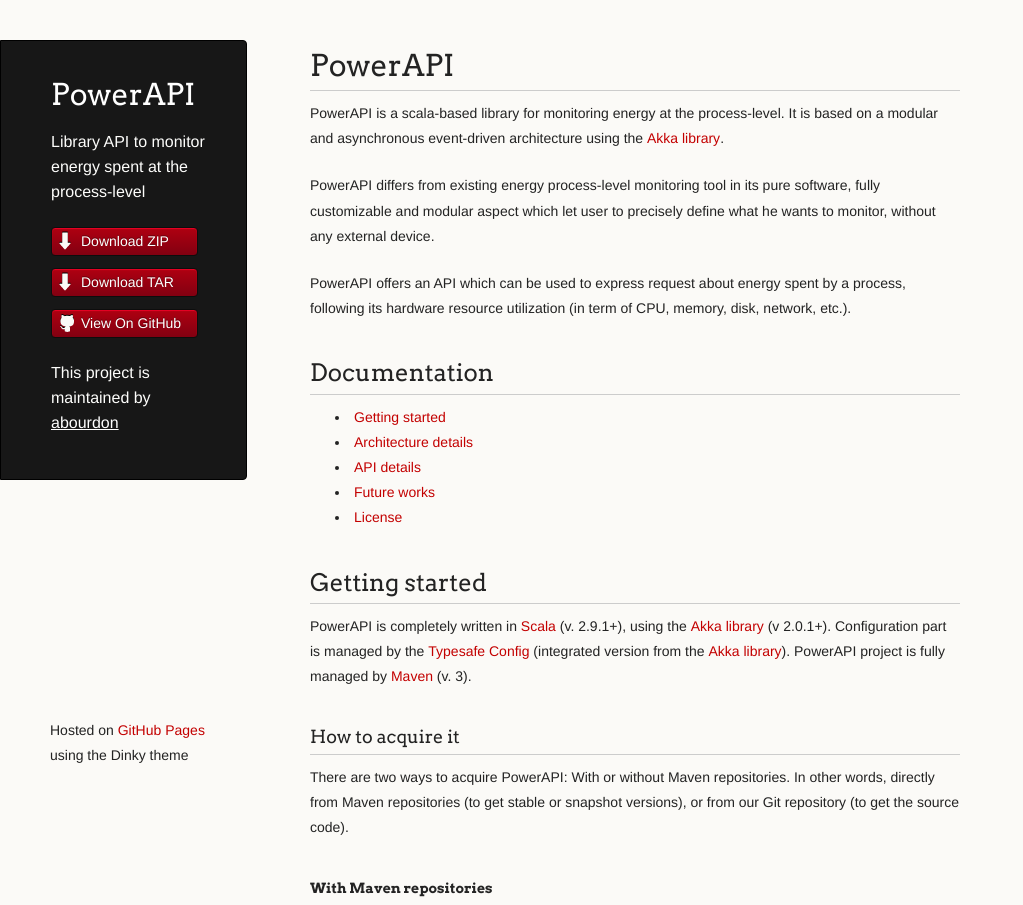
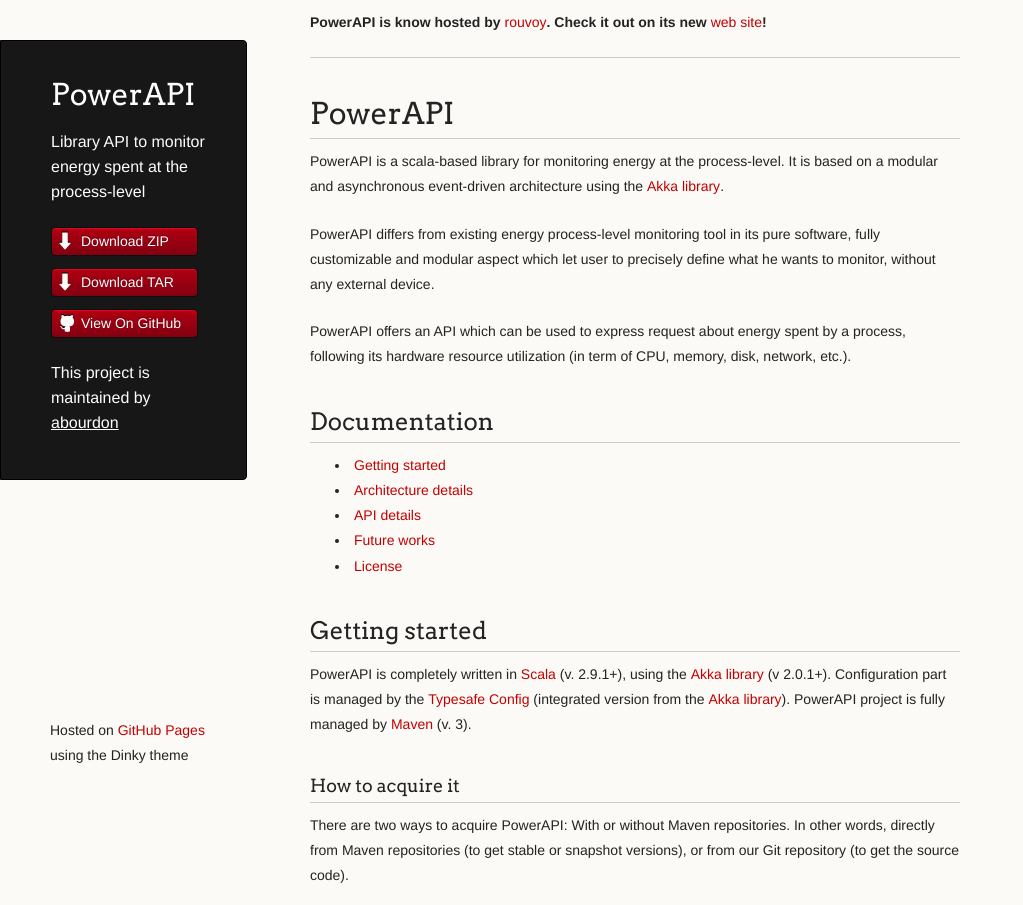
Before and after one commit to abourdon/powerapi-akka, a plain HTML site: page index.html in a window 1280 px wide. Shown: the top 905 px of the page, without its empty margins (0-1023 px from the left). Drawn offline with Linux system fonts and the light colour scheme.

Commit message:
Create gh-pages branch via GitHub

```diff
--- a/index.html
+++ b/index.html
@@ -30,7 +30,9 @@
 
       </header>
       <section>
-        <h1>PowerAPI</h1>
+        <p><strong>PowerAPI is know hosted by <a href="https://github.com/rouvoy" title="rouvoy">rouvoy</a>. Check it out on its new <a href="http://rouvoy.github.com/powerapi" title="new web site">web site</a>!</strong></p>
+
+<hr><h1>PowerAPI</h1>
 
 <p>PowerAPI is a scala-based library for monitoring energy at the process-level. It is based on a modular and asynchronous event-driven architecture using the <a href="http://akka.io" title="Akka library">Akka library</a>.</p>
 
```
Also changed, not shown: params.json (+1 -1 lines).
